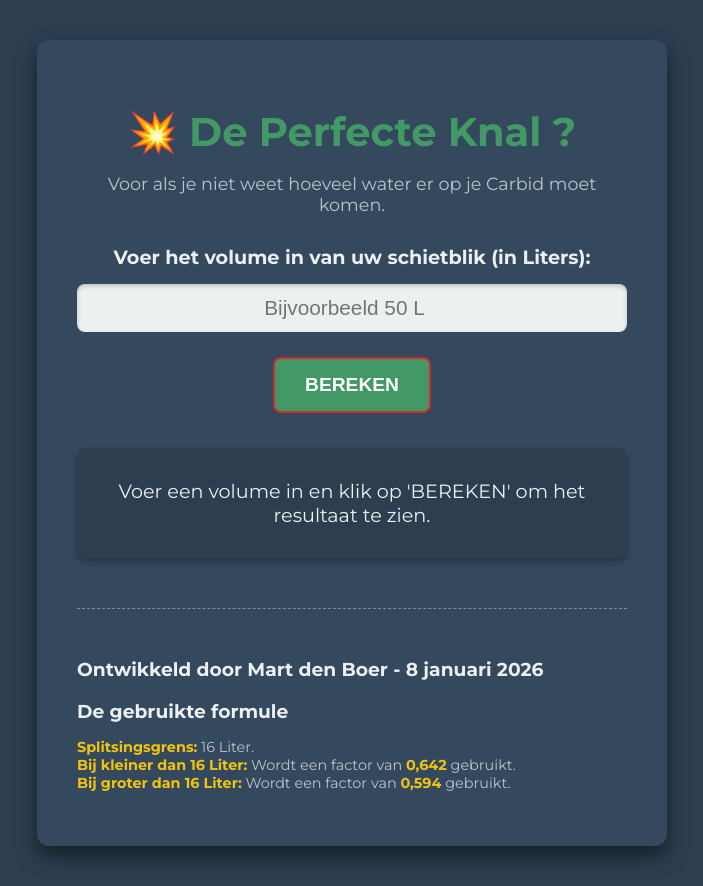
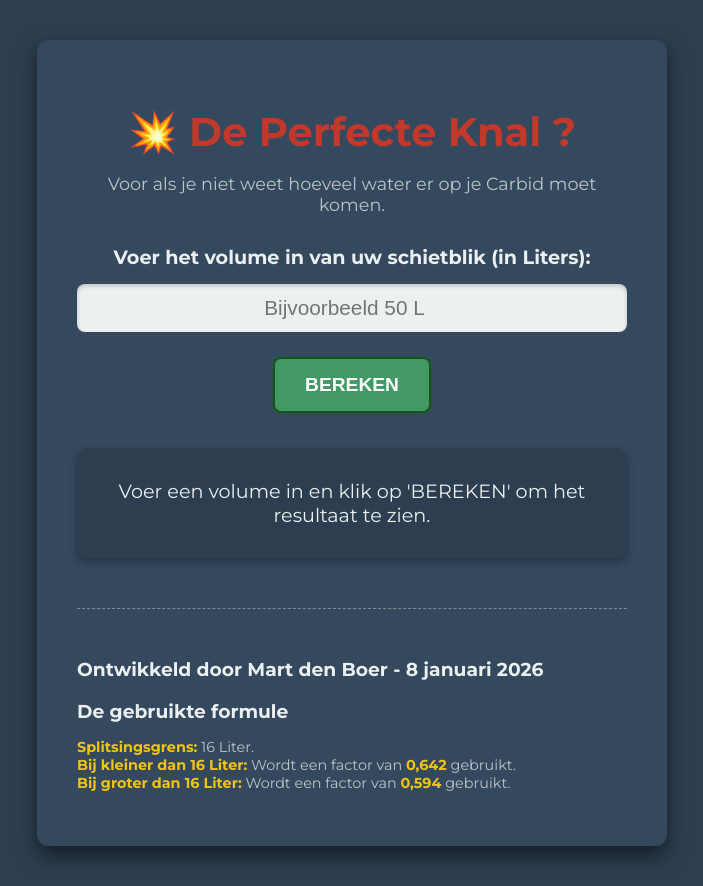
Before and after one commit to martdenboer8888-collab/Carbid-water-Calculator, a plain HTML site: page index.html in a window 1280 px wide. Shown: the whole page, without its empty margins (288-991 px from the left). Drawn offline with Linux system fonts and the light colour scheme.

Commit message:
Change header and button colors
Updated button and header colors for better contrast.

```diff
--- a/index.html
+++ b/index.html
@@ -33,7 +33,7 @@
 
         /* Koptekst */
         h1 {
-            color: #439966; /* middelmatig donkere groentint */
+            color: #c0392b;
             margin-bottom: 10px;
             font-size: 2.5em;
         }
@@ -69,7 +69,7 @@
             background-color: #439966; /* middelmatig donkere groentint */
             color: white;
             padding: 15px 30px;
-            border: 2px solid #D22B2B; /* rode randkleur */
+            border: 2px solid #145714; /* Mosgroen randkleur */
             border-radius: 8px;
             font-size: 1.2em;
             font-weight: 700;
@@ -77,7 +77,7 @@
             transition: background-color 0.3s ease, transform 0.1s ease;
         }
         button:hover {
-            background-color: #c0392b;
+            background-color: #145714;
             transform: translateY(-2px);
         }
         button:active {
```
